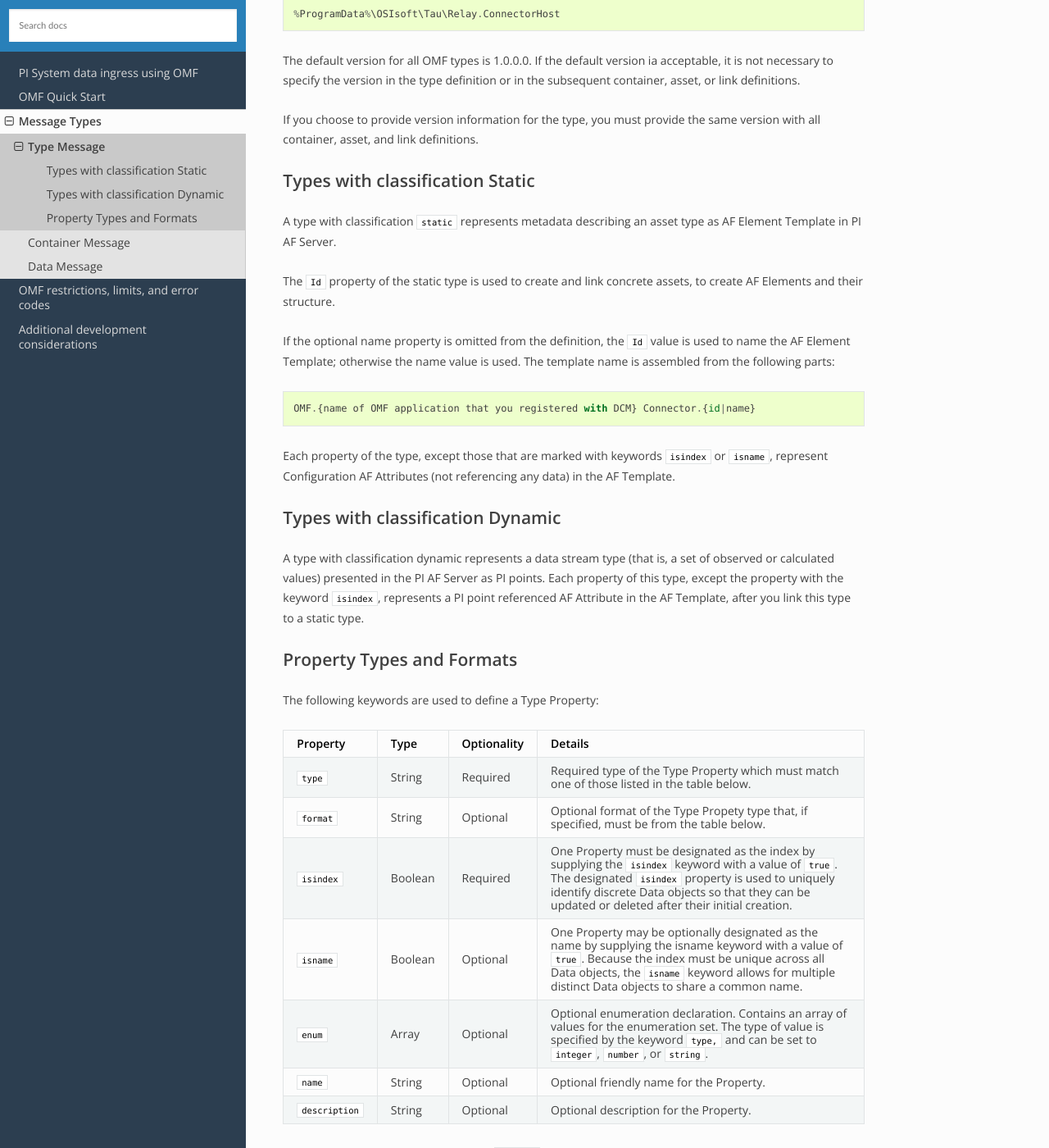
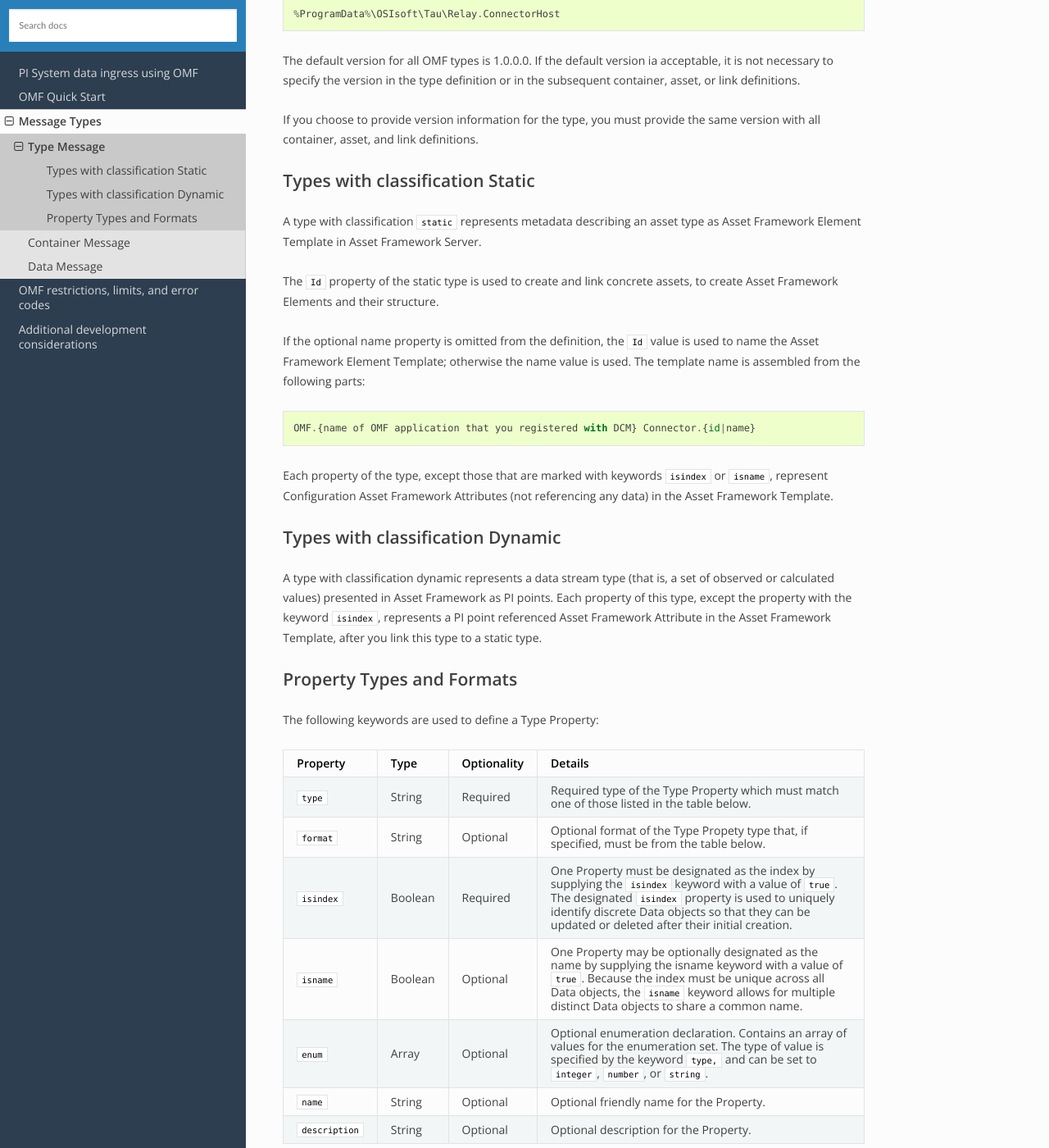
Before and after one commit to osisoft/OMF-Developer-Companion-Guide, a Sphinx documentation site: the page built from docs/OMF_Type_msg.rst, in a window 1280 px wide and 1400 px high, scrolled down 744 px. Shown: the whole window at 82% size. Built offline with Sphinx 7.4.7 and the Read the Docs theme 2.0.0, drawn with Linux system fonts in a browser that asks for light colours; some of the changed text lies outside the part shown.

Commit message:
Update OMF_Type_msg.rst

```diff
--- a/docs/OMF_Type_msg.rst
+++ b/docs/OMF_Type_msg.rst
@@ -1,7 +1,7 @@
 Type Message
 ============
 
-In PI AF Server and PI Data Archive, types are interpreted as either asset types or container types depending on type classification.
+In Asset Framework and PI Data Archive, types are interpreted either as asset types or container types depending on type classification.
 The keywords in the type definition are interpreted as follows:
 
 +--------------------+-------------+---------------+------------------------------------------------------------+
@@ -48,13 +48,13 @@ and link definitions.
 Types with classification Static
 --------------------------------
 
-A type with classification ``static`` represents metadata describing an asset type as AF Element Template
-in PI AF Server.
+A type with classification ``static`` represents metadata describing an asset type as Asset Framework Element Template
+in Asset Framework Server.
 
-The ``Id`` property of the static type is used to create and link concrete assets, to create AF Elements and
+The ``Id`` property of the static type is used to create and link concrete assets, to create Asset Framework Elements and
 their structure.
 
-If the optional name property is omitted from the definition, the ``Id`` value is used to name the AF Element
+If the optional name property is omitted from the definition, the ``Id`` value is used to name the Asset Framework Element
 Template; otherwise the name value is used. The template name is assembled from the following parts:
 
 ::
@@ -62,15 +62,15 @@ Template; otherwise the name value is used. The template name is assembled from
   OMF.{name of OMF application that you registered with DCM} Connector.{id|name}
 
 Each property of the type, except those that are marked with keywords ``isindex`` or ``isname``, represent
-Configuration AF Attributes (not referencing any data) in the AF Template.
+Configuration Asset Framework Attributes (not referencing any data) in the Asset Framework Template.
 
 Types with classification Dynamic
 ---------------------------------
 
 A type with classification dynamic represents a data stream type (that is, a set of observed or calculated values)
-presented in the PI AF Server as PI points.
+presented in Asset Framework as PI points.
 Each property of this type, except the property with the keyword ``isindex``, represents a PI point referenced
-AF Attribute in the AF Template, after you link this type to a static type.
+Asset Framework Attribute in the Asset Framework Template, after you link this type to a static type.
 
 Property Types and Formats
 --------------------------
@@ -120,7 +120,9 @@ OMF supports setting the format keyword to specify how a particular JSON type sh
 
 
 +----------------+-------------+---------------+-------------------+
-| Type           | Format      | PI AF Type    | PI DA Type        |
+| Type           | Format      | Asset         | PI DA Type        |
+|                |             | Framework     |                   |
+|                |             | Type          |                   |
 +================+=============+===============+===================+
 | array          |             | Array         |                   |
 +----------------+-------------+---------------+-------------------+
@@ -152,7 +154,7 @@ OMF supports setting the format keyword to specify how a particular JSON type sh
 +----------------+-------------+---------------+-------------------+
 
 Notes:
-  The property type object, and the array of item type object are not supported by PI AF Server.
+  The property type object, and the array of item type object are not supported by Asset Framework.
   Properties with ``isindex`` keyword must be of type String.
   Poperties of a dynamic type with the ``isindex`` keyword must also include a format that has been set to date-time.
   Properties with the ``isname`` keyword must be of type String.
```
